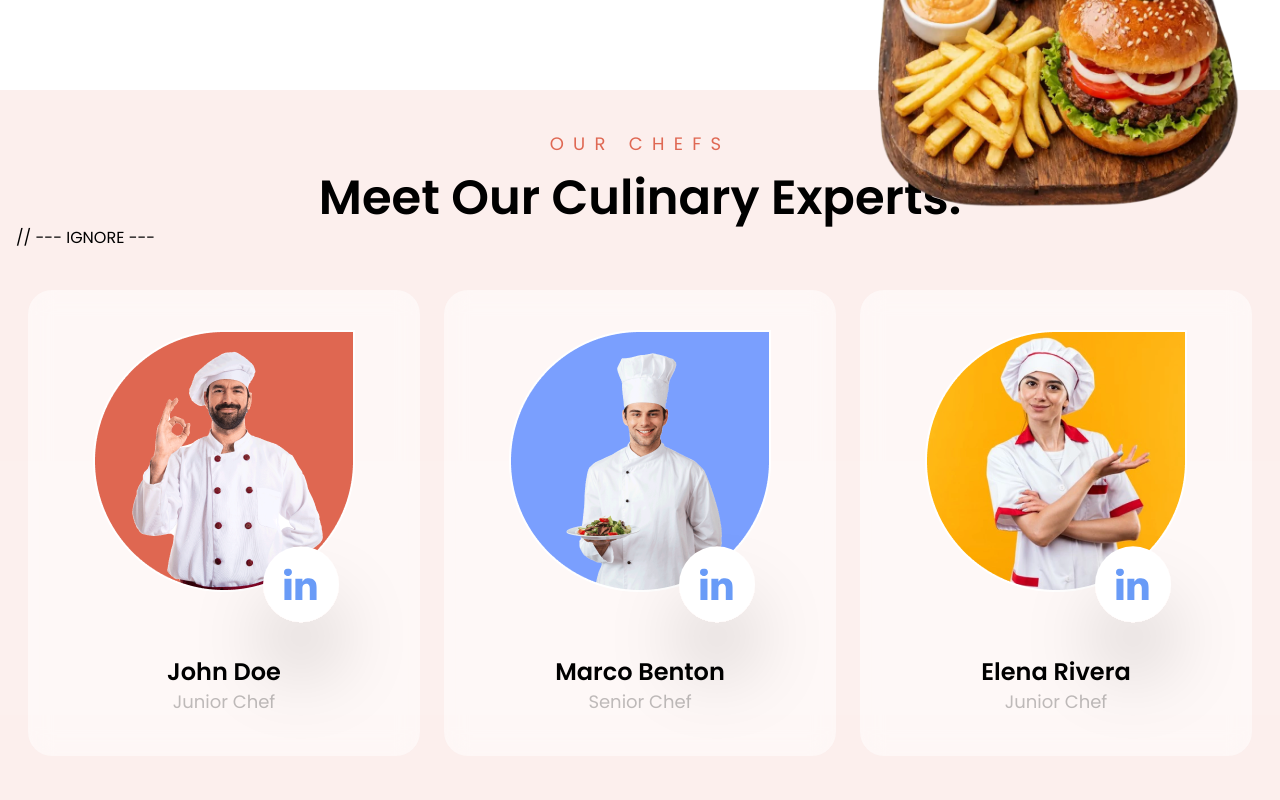
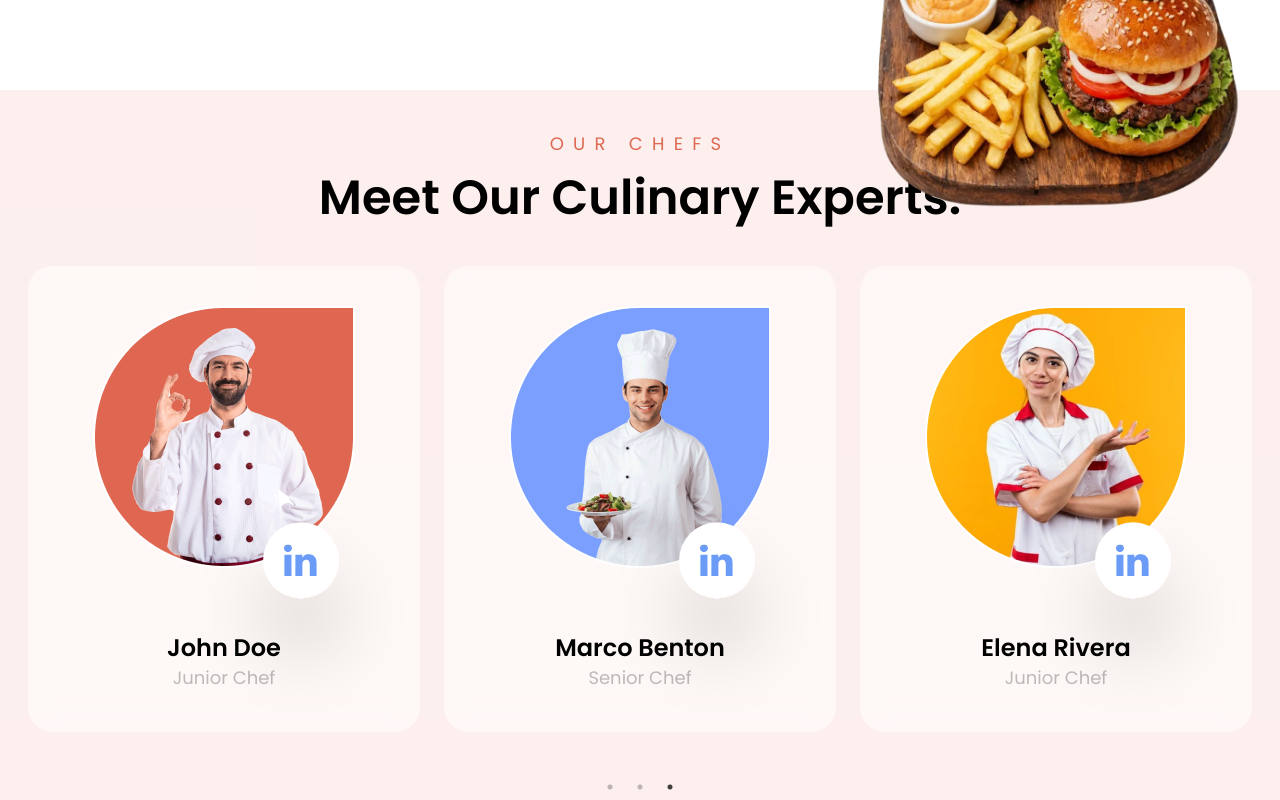
Before and after one commit to BuddhikaKulasekara/chef-kitchen, a Next.js app in the folder frontend/: page / in a window 1280 px wide. Shown: the part 2080-2880 px from the top of the page. Built offline with nearby package versions, Linux system fonts and the light colour scheme.

Commit message:
feat: remove text

```diff
--- a/frontend/src/app/components/Home/Expert/index.tsx
+++ b/frontend/src/app/components/Home/Expert/index.tsx
@@ -67,7 +67,6 @@ const Expert = () => {
           </p>
           <h2>Meet Our Culinary Experts.</h2>
         </div>
-        // --- IGNORE ---
         <Slider {...settings}>
           {loading
             ? Array.from({ length: 3 }).map((_, i) => (
```
